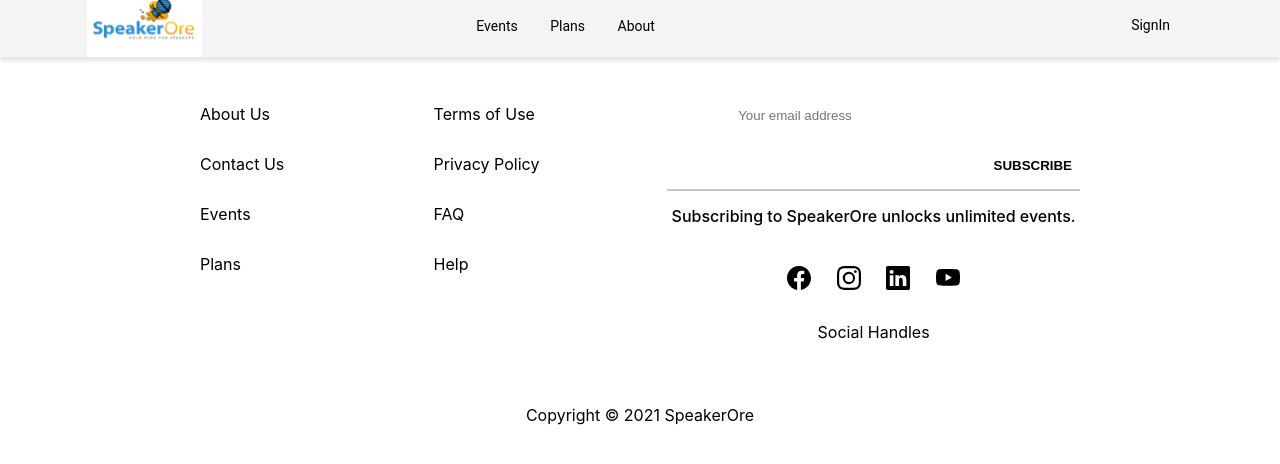
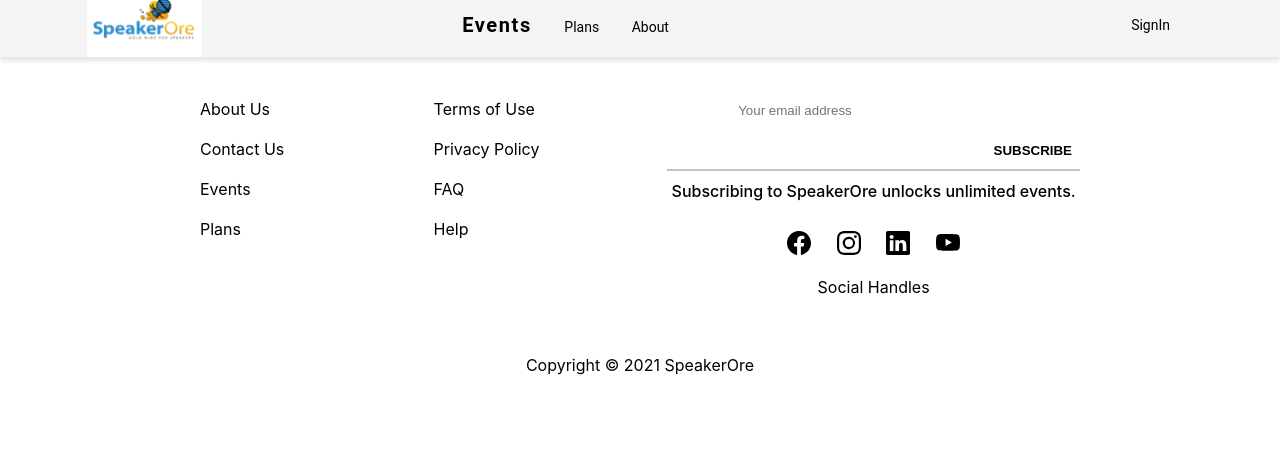
Before and after one commit to CodeAstronautic/speaker_frontend, a React (Create React App) app: page /event in a window 1280 px wide. In both pictures the pointer is over the item 480 px from the left and 25 px from the top of the page. Shown: the top 464 px of the page. Built offline with nearby package versions, Linux system fonts and the light colour scheme.

Commit message:
firstpage changes done

```diff
--- a/src/components/Footer.js
+++ b/src/components/Footer.js
@@ -30,8 +30,8 @@ export default function Footer() {
             </button>
           </li>
 
-          <li>
-            {" "}
+          <li >
+
             Subscribing to SpeakerOre unlocks unlimited events.{" "}
           </li>
           <li className="fc10">
--- a/src/components/Navbar.js
+++ b/src/components/Navbar.js
@@ -10,7 +10,7 @@ export default function Navbar() {
           <img src={require("./images/logo.jpg")} alt={""} />
         </div>
         <div>
-          <ul>
+          <ul className="nav-ul">
             <li>
               <a href="/events">Events</a>
             </li>
--- a/src/components/css/Firstpage.css
+++ b/src/components/css/Firstpage.css
@@ -16,6 +16,12 @@
   font-size: 12px;
   line-height: 14px;
   margin-bottom: 1rem;
+}
+.speaker .btn:hover{
+  font-size: larger;
+  transition: ease-in-out 0.25s;
+  box-shadow: 0 0 20px rgba(250, 250, 250, 0.85);
+
 }
 .fp-text{
   position: absolute;
--- a/src/components/css/Navbar.css
+++ b/src/components/css/Navbar.css
@@ -1,15 +1,14 @@
-.container{
+.container {
   /* position: absolute; */
   width: 100%;
   height: 56.78px;
   left: 0px;
   top: 0px;
 
-background-color: #F4F4F4;
+  background-color: #f4f4f4;
   box-shadow: 0px 4px 4px rgba(0, 0, 0, 0.1);
-
 }
-.logo img{
+.logo img {
   display: inline;
   position: absolute;
   float: left;
@@ -17,31 +16,38 @@ width: 114.82px;
   height: 64.66px;
   left: 87.49px;
   top: -7.44px;
-
 }
-ul{
-    /* position: absolute; */
+.nav-ul {
   list-style: none;
   text-align: center;
   line-height: 50px;
 }
 
-li{
-
+.nav-ul li {
   display: inline;
 }
 
-li a{
+.nav-ul li a {
   color: black;
   text-decoration: none;
   font-family: roboto;
   font-size: 14px;
   padding-left: 32.5px;
+}
 
+.nav-ul li:hover {
+    font-weight: bold;
+    letter-spacing: 0.1rem;
+    /* font-size: xx-large; */
+    transition: easeout 0.5s;
+    /* text-shadow: 0px 0px 2px #ffbf19; */
 }
-.navright a{
+.nav-ul li a:hover {
+    font-size: 20px;
+    transition: ease-in-out 0.5s;
+}
+.navright a {
   float: right;
   padding-right: 110px;
   text-align: center;
-    /* padding-top: 22.39px; */
 }
--- a/src/components/css/category.css
+++ b/src/components/css/category.css
@@ -89,3 +89,9 @@ padding: 0 8rem;
   border-radius: 5px;
   margin-top: 0.8rem;
 }
+.fpoc-btn:hover{
+  font-size: larger;
+  transition: ease-in-out 0.25s;
+  box-shadow: 0 0 20px rgba(255, 217, 0, 0.55);
+
+}
--- a/src/components/css/footer.css
+++ b/src/components/css/footer.css
@@ -10,7 +10,12 @@
 }
 .footer ul li{
     display: block;
-
+    line-height: 40px;
+}
+.footer .firstcolumn li:hover, .secondcolumn li:hover{
+    letter-spacing: 1px;
+    font-weight: 500;
+    transition: ease-in-out 0.15s;
 }
 .footer .thirdcolumn{
     text-align: center;
```
Lines whose indentation alone changed are shown as unchanged.
